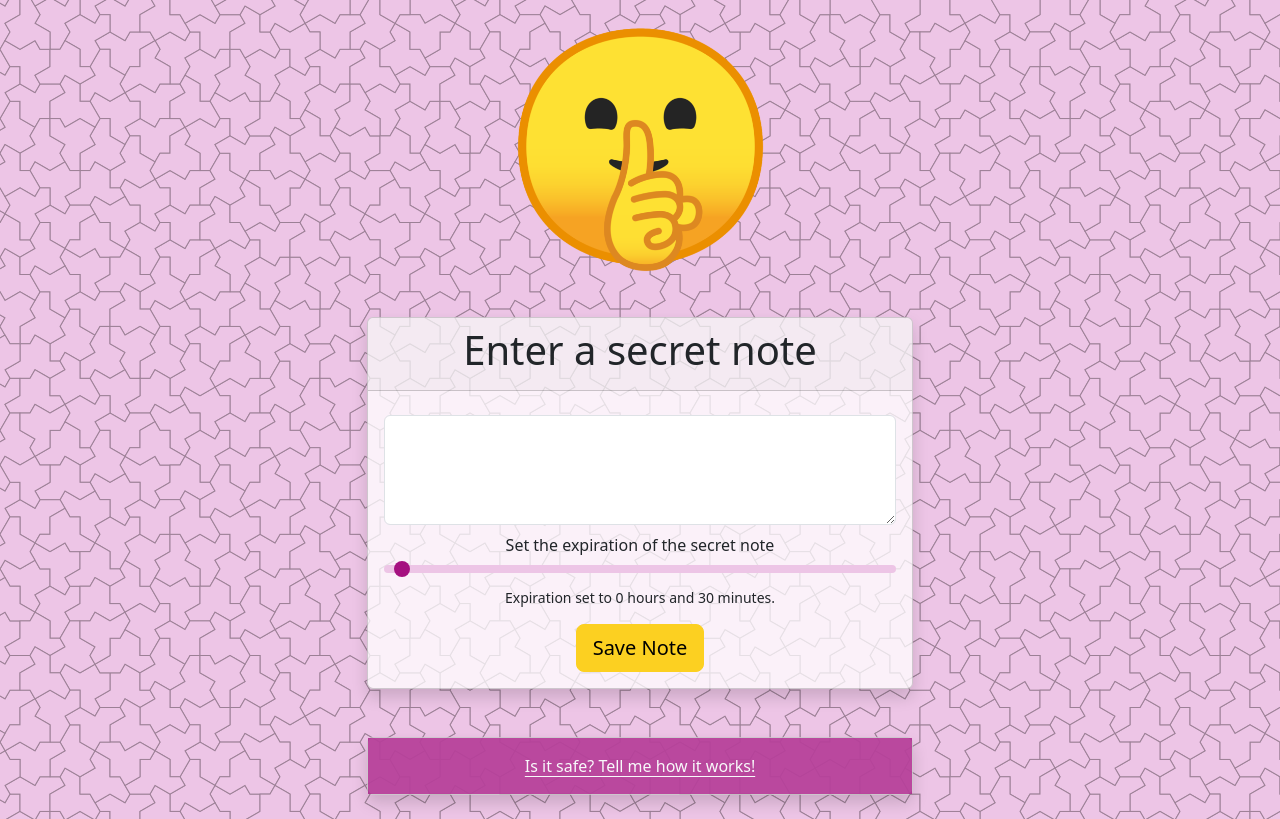
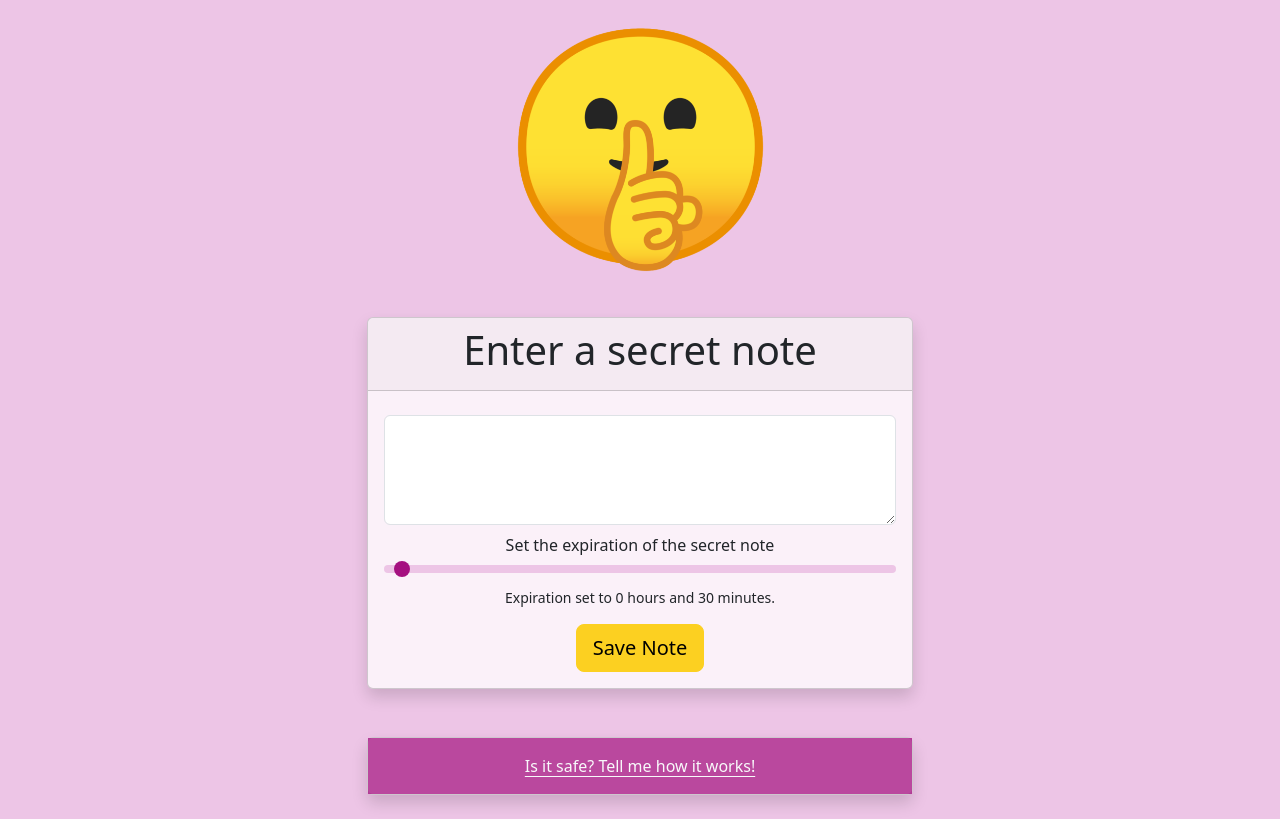
Before and after one commit to eliska-n/BagManUI, a React (Create React App) app: page /#/ in a window 1280 px wide. Built offline with nearby package versions, Linux system fonts and the light colour scheme.

Commit message:
make it just pink

```diff
--- a/src/scss/custom.scss
+++ b/src/scss/custom.scss
@@ -52,9 +52,13 @@ $form-range-track-bg: $lightpink;
 @import "../../node_modules/bootstrap/scss/utilities/api";
 
 // 8. Add additional custom code here
+// body {
+// 	background-image: url('./../img/tiles.png');
+// 	background-repeat: no-repeat;
+//   }
+
 body {
-	background-image: url('./../img/tiles.png');
-	background-repeat: no-repeat;
+	background-color:$lightpink
   }
 
 .card {
@@ -64,6 +68,7 @@ body {
 .mt-a-lot {
 	margin-top: ($spacer * 15);
   }
+
 
 // You can add more styles here...
 
```
